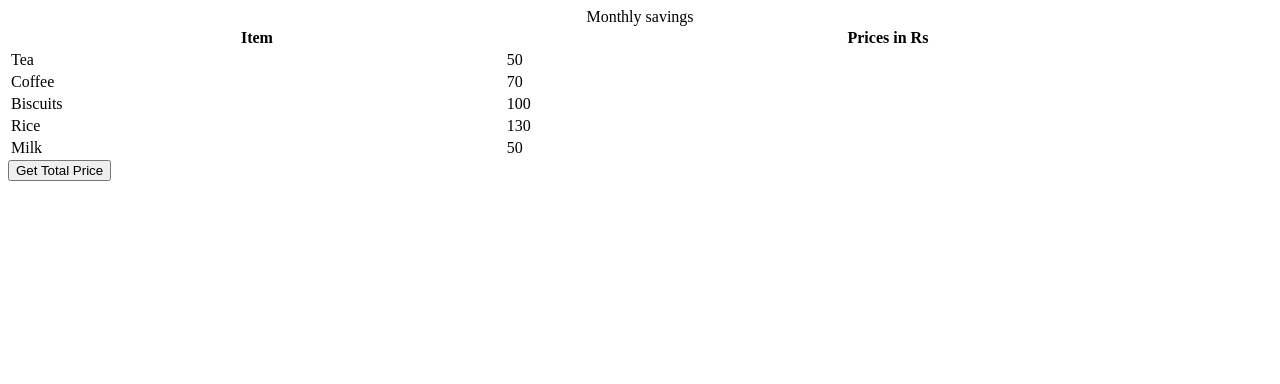
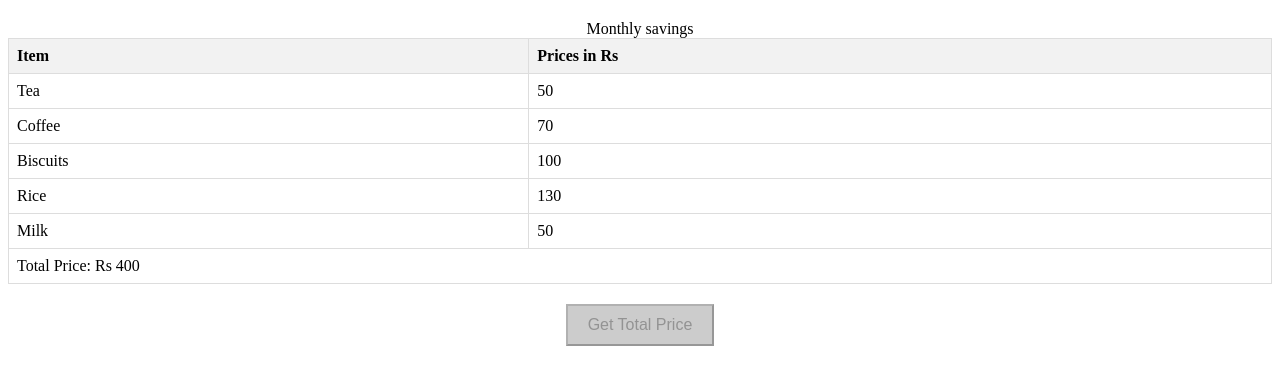
Before and after one commit to acciojob/grofers-checkout-RUCHIR04-R, a website: page main.html in a window 1280 px wide. Both pictures are taken after a click on the button "Get Total Price". Drawn offline with Linux system fonts and the light colour scheme.

Commit message:
created a submission

```diff
--- a/script.js
+++ b/script.js
@@ -4,7 +4,22 @@ document.body.appendChild(getSumBtn);
 
 const getSum = () => {
 //Add your code here
+  const prices = document.querySelectorAll(".price");
+    let totalPrice = 0;
+    prices.forEach(price => {
+        totalPrice += parseInt(price.textContent);
+    });
 
+    const newRow = document.createElement("tr");
+    const newCell = document.createElement("td");
+
+    newCell.setAttribute("colspan", "2");
+    newCell.textContent = `Total Price: Rs ${totalPrice}`;
+
+    newRow.appendChild(newCell);
+    document.querySelector("table").appendChild(newRow);
+
+    getSumBtn.disabled = true;
 };
 
 getSumBtn.addEventListener("click", getSum);
--- a/styles.css
+++ b/styles.css
@@ -1,2 +1,29 @@
+/* Your CSS Code here. */
+table {
+    border-collapse: collapse;
+    width: 50%;
+    margin: 20px auto;
+}
 
-/* Your CSS Code here. */
+th, td {
+    border: 1px solid #ddd;
+    padding: 8px;
+    text-align: left;
+}
+
+th {
+    background-color: #f2f2f2;
+}
+
+button {
+    display: block;
+    margin: 20px auto;
+    padding: 10px 20px;
+    font-size: 16px;
+    cursor: pointer;
+}
+
+button:disabled {
+    background-color: #ccc;
+    cursor: not-allowed;
+}
```
Also changed, not shown: main.html (+2 -11 lines).
